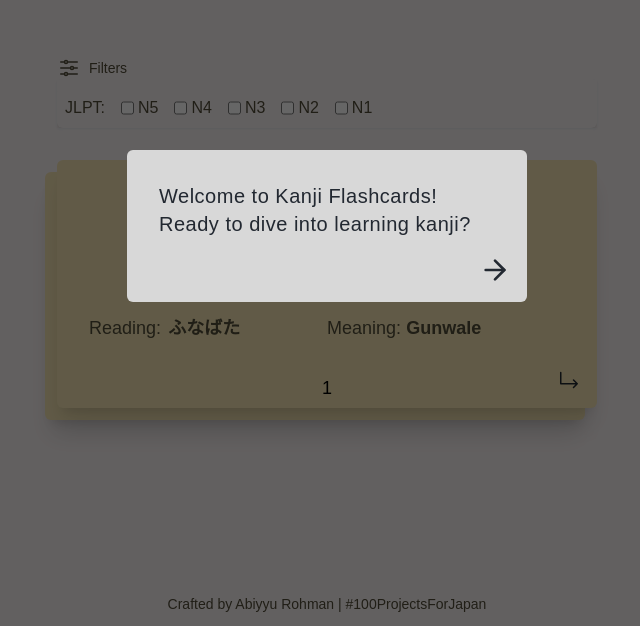
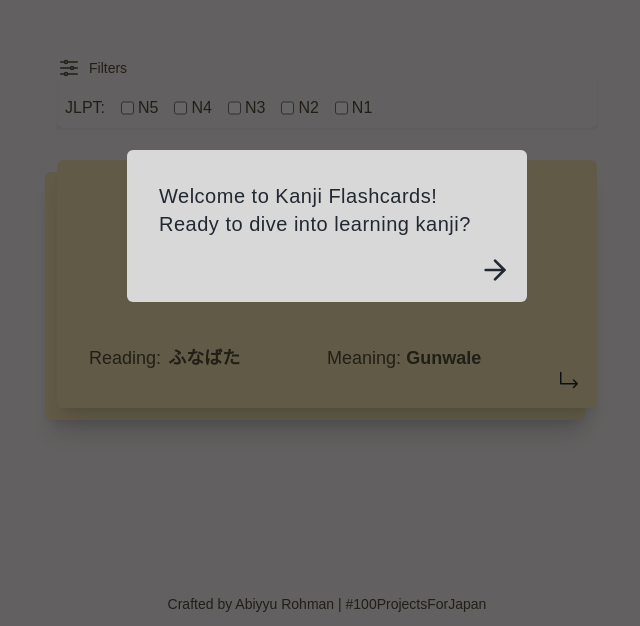
Before and after one commit to axahito/kanji-flashcard, a Next.js app: page / in a window 1280 px wide. Shown: the part 174-800 px from the top of the page, without its empty margins (313-953 px from the left). Built offline with nearby package versions, Linux system fonts and the light colour scheme; a web font is replaced by a local one.

Commit message:
[NIHON-31] remove debugging elements

```diff
--- a/src/components/Flashcard.tsx
+++ b/src/components/Flashcard.tsx
@@ -449,11 +449,11 @@ const Flashcard = ({ index }: Props) => {
         </div>
       </Modal> */}
 
-      <ul className="text-black text-lg mt-[300px]">
+      {/* <ul className="text-black text-lg mt-[300px]">
         {kanjiHistory.map((kanji, index) => (
           <li key={index}>{kanji[0]}</li>
         ))}
-      </ul>
+      </ul> */}
     </Suspense>
   );
 };
@@ -489,7 +489,7 @@ const FrontSide = ({
         <ArrowTurnDownRightIcon width={24} height={24} />
       </button> */}
 
-      <p className="text-black text-lg">{backIndex}</p>
+      {/* <p className="text-black text-lg">{backIndex}</p> */}
       <IconButton
         onClick={(event: React.MouseEvent) => {
           event.stopPropagation();
```
